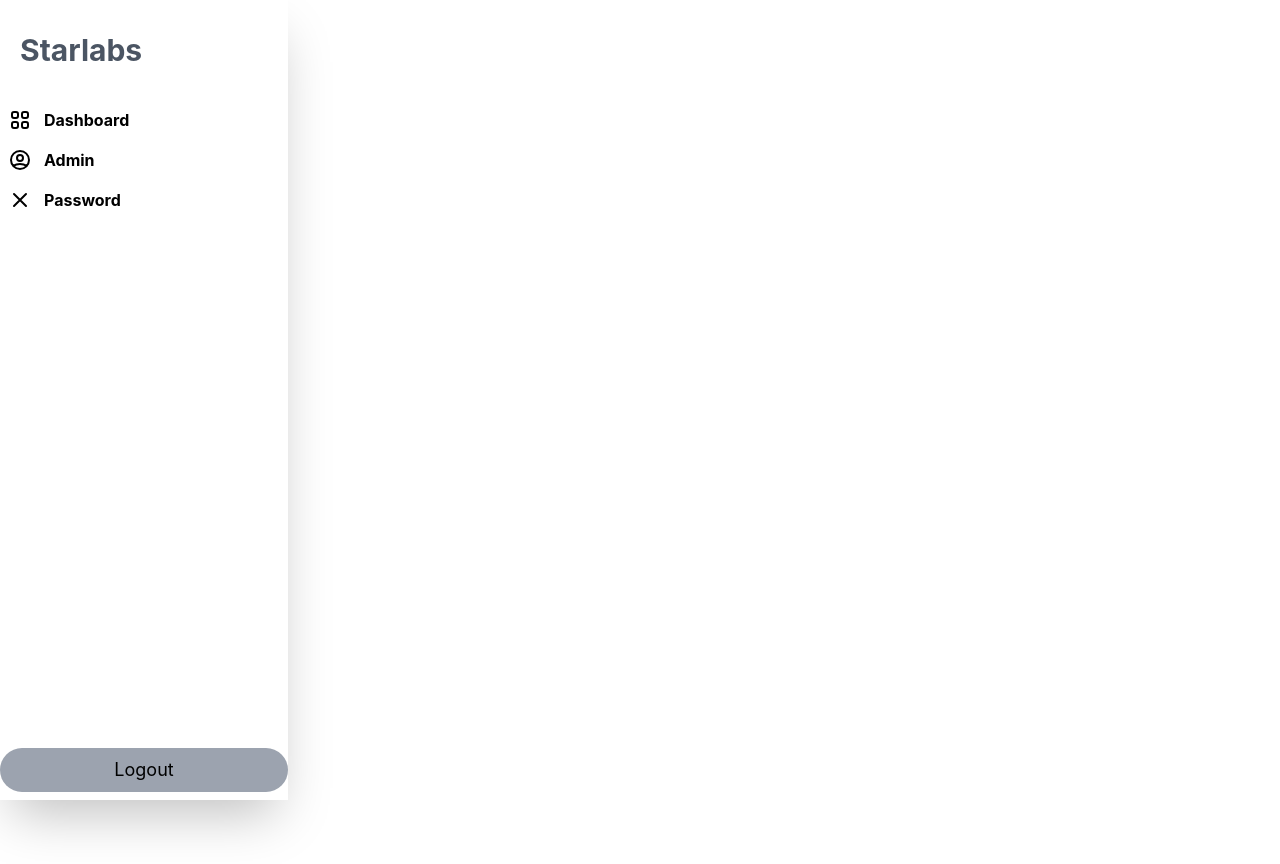
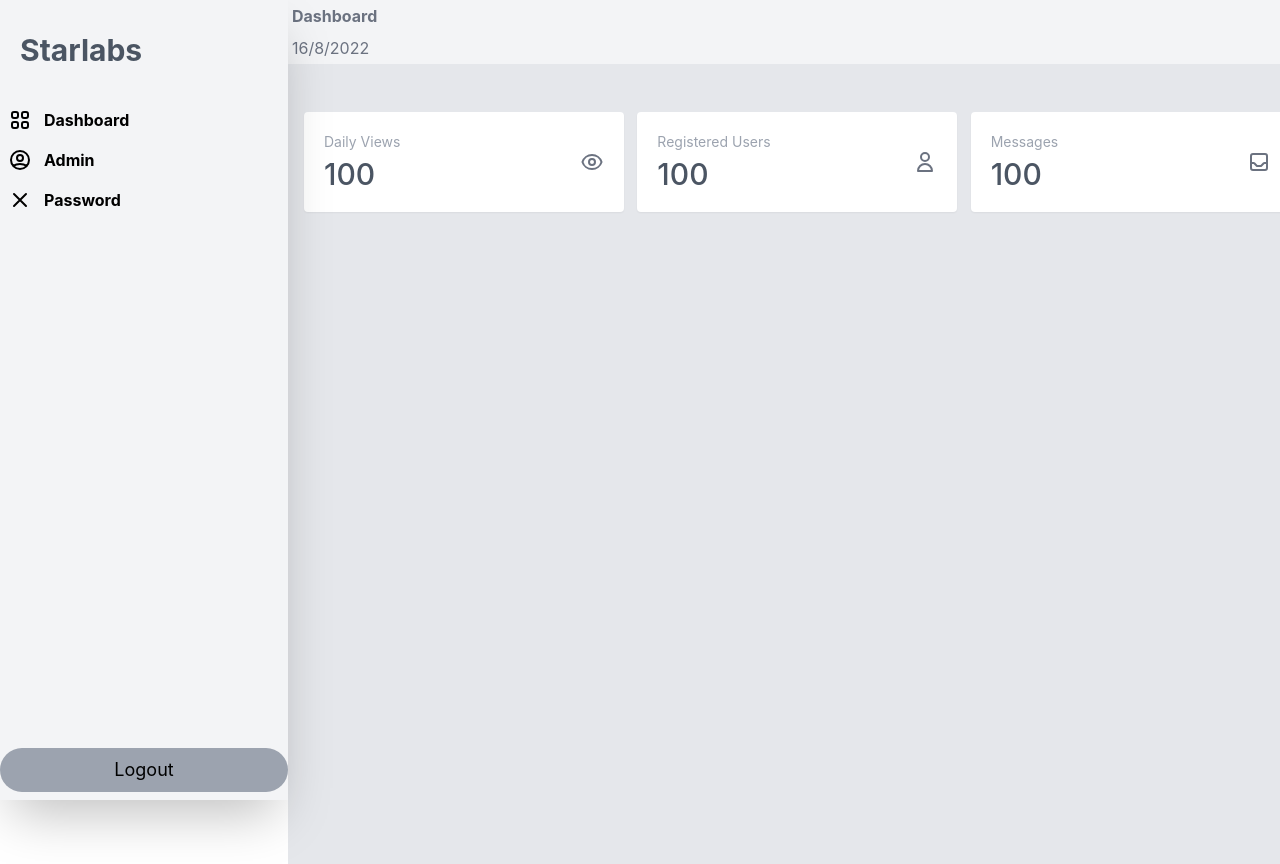
Before and after one commit to Lundrim23/Travel-Guide-Final, a React (Create React App) app: page /admin in a window 1280 px wide. Before the commit the page ends 800 px from the top, so only its background shows below. Built offline with nearby package versions, Linux system fonts and the light colour scheme.

Commit message:
added grid with three views

```diff
--- a/src/pages/Admin.js
+++ b/src/pages/Admin.js
@@ -2,24 +2,36 @@ import React, { useState } from "react";
 import { Link } from "react-router-dom";
 
 function Admin() {
+  const current = new Date();
+  const date = `${current.getDate()}/${
+    current.getMonth() + 1
+  }/${current.getFullYear()}`;
+
   return (
     <>
       <div>
         <Link to="/"></Link>
       </div>
 
-
-
-        <div className="flex flex-row ">
+      <div className="flex flex-row">
         <button class="relative z-30 lg:hidden peer h-14 w-14 rounded-full bg-cyan-500 hover:bg-cyan-600 focus:bg-cyan-600 active:bg-cyan-700 transition">
-            <svg xmlns="http://www.w3.org/2000/svg" className="h-8 w-8" fill="none" viewBox="0 0 24 24" stroke="currentColor" strokeWidth={2}>
-                <path strokeLinecap="round" strokeLinejoin="round" d="M4 6h16M4 12h16M4 18h16" />
+          <svg
+            xmlns="http://www.w3.org/2000/svg"
+            className="h-8 w-8"
+            fill="none"
+            viewBox="0 0 24 24"
+            stroke="currentColor"
+            strokeWidth={2}
+          >
+            <path
+              strokeLinecap="round"
+              strokeLinejoin="round"
+              d="M4 6h16M4 12h16M4 18h16"
+            />
           </svg>
         </button>
 
-            <div className="flex flex-col bg-gray-100 justify-between h-screen w-64  z-20 fixed top-0 -left-full lg:left-0 h-screen w-9/12 lg:w-72 bg-white shadow-2xl peer-focus:left-0 peer:transition ease-out delay-150 duration-200">
-
-
+        <div className="flex flex-col bg-gray-100 justify-between h-screen w-64  z-20 fixed top-0 -left-full lg:left-0 h-screen w-9/12 lg:w-72 shadow-2xl peer-focus:left-0 peer:transition ease-out delay-150 duration-200">
           <div className="flex items-center justify-between text-gray-600 text-3xl px-5 py-8 ">
             <b>Starlabs</b>
           </div>
@@ -27,8 +39,19 @@ function Admin() {
           <div className="flex flex-col flex-auto left-[-300px]">
             <div className="p-2 hover:bg-gray-300  hover:text-cyan-600  cursor-pointer">
               <div className="flex flex-row space-x-3">
-                        <svg xmlns="http://www.w3.org/2000/svg" className="h-6 w-6" fill="none" viewBox="0 0 24 24" stroke="currentColor" strokeWidth={2}>
-                            <path strokeLinecap="round" strokeLinejoin="round" d="M4 6a2 2 0 012-2h2a2 2 0 012 2v2a2 2 0 01-2 2H6a2 2 0 01-2-2V6zM14 6a2 2 0 012-2h2a2 2 0 012 2v2a2 2 0 01-2 2h-2a2 2 0 01-2-2V6zM4 16a2 2 0 012-2h2a2 2 0 012 2v2a2 2 0 01-2 2H6a2 2 0 01-2-2v-2zM14 16a2 2 0 012-2h2a2 2 0 012 2v2a2 2 0 01-2 2h-2a2 2 0 01-2-2v-2z" />
+                <svg
+                  xmlns="http://www.w3.org/2000/svg"
+                  className="h-6 w-6"
+                  fill="none"
+                  viewBox="0 0 24 24"
+                  stroke="currentColor"
+                  strokeWidth={2}
+                >
+                  <path
+                    strokeLinecap="round"
+                    strokeLinejoin="round"
+                    d="M4 6a2 2 0 012-2h2a2 2 0 012 2v2a2 2 0 01-2 2H6a2 2 0 01-2-2V6zM14 6a2 2 0 012-2h2a2 2 0 012 2v2a2 2 0 01-2 2h-2a2 2 0 01-2-2V6zM4 16a2 2 0 012-2h2a2 2 0 012 2v2a2 2 0 01-2 2H6a2 2 0 01-2-2v-2zM14 16a2 2 0 012-2h2a2 2 0 012 2v2a2 2 0 01-2 2h-2a2 2 0 01-2-2v-2z"
+                  />
                 </svg>
 
                 <h4 className="font-bold text-gray hover:text-cyan-600">
@@ -39,8 +62,19 @@ function Admin() {
 
             <div className="p-2 hover:bg-gray-300  hover:text-cyan-600  cursor-pointer">
               <div className="flex flex-row space-x-3">
-                        <svg xmlns="http://www.w3.org/2000/svg" className="h-6 w-6" fill="none" viewBox="0 0 24 24" stroke="currentColor" strokeWidth={2}>
-                            <path strokeLinecap="round" strokeLinejoin="round" d="M5.121 17.804A13.937 13.937 0 0112 16c2.5 0 4.847.655 6.879 1.804M15 10a3 3 0 11-6 0 3 3 0 016 0zm6 2a9 9 0 11-18 0 9 9 0 0118 0z" />
+                <svg
+                  xmlns="http://www.w3.org/2000/svg"
+                  className="h-6 w-6"
+                  fill="none"
+                  viewBox="0 0 24 24"
+                  stroke="currentColor"
+                  strokeWidth={2}
+                >
+                  <path
+                    strokeLinecap="round"
+                    strokeLinejoin="round"
+                    d="M5.121 17.804A13.937 13.937 0 0112 16c2.5 0 4.847.655 6.879 1.804M15 10a3 3 0 11-6 0 3 3 0 016 0zm6 2a9 9 0 11-18 0 9 9 0 0118 0z"
+                  />
                 </svg>
 
                 <h4 className="font-bold text-gray hover:text-cyan-600">
@@ -51,8 +85,19 @@ function Admin() {
 
             <div className="p-2 hover:bg-gray-300  hover:text-cyan-600  cursor-pointer">
               <div className="flex flex-row space-x-3">
-                        <svg xmlns="http://www.w3.org/2000/svg" className="h-6 w-6" fill="none" viewBox="0 0 24 24" stroke="currentColor" strokeWidth={2}>
-                            <path strokeLinecap="round" strokeLinejoin="round" d="M6 18L18 6M6 6l12 12" />
+                <svg
+                  xmlns="http://www.w3.org/2000/svg"
+                  className="h-6 w-6"
+                  fill="none"
+                  viewBox="0 0 24 24"
+                  stroke="currentColor"
+                  strokeWidth={2}
+                >
+                  <path
+                    strokeLinecap="round"
+                    strokeLinejoin="round"
+                    d="M6 18L18 6M6 6l12 12"
+                  />
                 </svg>
 
                 <h4 className="font-bold text-gray hover:text-cyan-600">
@@ -60,17 +105,118 @@ function Admin() {
                 </h4>
               </div>
             </div>
-
           </div>
 
           <div className="flex flex-col">
+            <button className="rounded-full bg-gray-400 py-2 text-chite text-lg mb-2">
+              Logout
+            </button>
+          </div>
+        </div>
+        {/* end of sidebar -1 */}
+      </div>
 
-                        <button className="rounded-full bg-gray-400 py-2 text-chite text-lg mb-2">Logout</button>
+      <div className="flex-auto lg:pl-72">
+        <div className="flex flex-col">
+          <div className="flex flex-col bg-gray-100">
+            <div className="flex flex-row space-x-3">
+              <h4 className="font-bold text-gray-500 p-1">Dashboard</h4>
             </div>
+
+            <p className="text-gray-500 p-1">{date}</p>
+          </div>
+
+          <div className="min-h-screen bg-gray-200">
+            <div className="mt-8 grid gap-10 lg:grid-cols-3 sm-grid-cols p-4">
+              {/* grid here */}
+              <div class="flex items-center justify-between p-5 bg-white rounded shadow-sm w-80">
+                <div>
+                  <h1 class="text-sm text-gray-400 ">Daily Views</h1>
+                  <div class="flex items-center pt-1">
+                    <h1 class="text-3xl font-medium text-gray-600 ">100</h1>
+                  </div>
+                </div>
+                <div class="text-gray-500">
+                  <svg
+                    xmlns="http://www.w3.org/2000/svg"
+                    className="h-6 w-6"
+                    fill="none"
+                    viewBox="0 0 24 24"
+                    stroke="currentColor"
+                    strokeWidth={2}
+                  >
+                    <path
+                      strokeLin
+                      ecap="round"
+                      strokeLinejoin="round"
+                      d="M15 12a3 3 0 11-6 0 3 3 0 016 0z"
+                    />
+                    <path
+                      strokeLinecap="round"
+                      strokeLinejoin="round"
+                      d="M2.458 12C3.732 7.943 7.523 5 12 5c4.478 0 8.268 2.943 9.542 7-1.274 4.057-5.064 7-9.542 7-4.477 0-8.268-2.943-9.542-7z"
+                    />
+                  </svg>
+                </div>
+              </div>
+
+              <div class="flex items-center justify-between p-5 bg-white rounded shadow-sm w-80">
+                <div>
+                  <h1 class="text-sm text-gray-400 ">Registered Users</h1>
+                  <div class="flex items-center pt-1">
+                    <h1 class="text-3xl font-medium text-gray-600 ">100</h1>
+                  </div>
+                </div>
+                <div class="text-gray-500">
+                  <svg
+                    xmlns="http://www.w3.org/2000/svg"
+                    className="h-6 w-6"
+                    fill="none"
+                    viewBox="0 0 24 24"
+                    stroke="currentColor"
+                    strokeWidth={2}
+                  >
+                    <path
+                      strokeLinecap="round"
+                      strokeLinejoin="round"
+                      d="M16 7a4 4 0 11-8 0 4 4 0 018 0zM12 14a7 7 0 00-7 7h14a7 7 0 00-7-7z"
+                    />
+                  </svg>
+                </div>
+              </div>
+
+              <div class="flex items-center justify-between p-5 bg-white rounded shadow-sm w-80">
+                <div>
+                  <h1 class="text-sm text-gray-400 ">Messages</h1>
+                  <div class="flex items-center pt-1">
+                    <h1 class="text-3xl font-medium text-gray-600 ">100</h1>
+                  </div>
+                </div>
+                <div class="text-gray-500">
+                  <svg
+                    xmlns="http://www.w3.org/2000/svg"
+                    className="h-6 w-6"
+                    fill="none"
+                    viewBox="0 0 24 24"
+                    stroke="currentColor"
+                    strokeWidth={2}
+                  >
+                    <path
+                      strokeLinecap="round"
+                      strokeLinejoin="round"
+                      d="M20 13V6a2 2 0 00-2-2H6a2 2 0 00-2 2v7m16 0v5a2 2 0 01-2 2H6a2 2 0 01-2-2v-5m16 0h-2.586a1 1 0 00-.707.293l-2.414 2.414a1 1 0 01-.707.293h-3.172a1 1 0 01-.707-.293l-2.414-2.414A1 1 0 006.586 13H4"
+                    />
+                  </svg>
                 </div>
               </div>
 
 
+            </div>
+            {/* grid ends here */}
+
+          </div>
+        </div>
+      </div>
     </>
   );
 }
```
Lines whose indentation alone changed are shown as unchanged.
